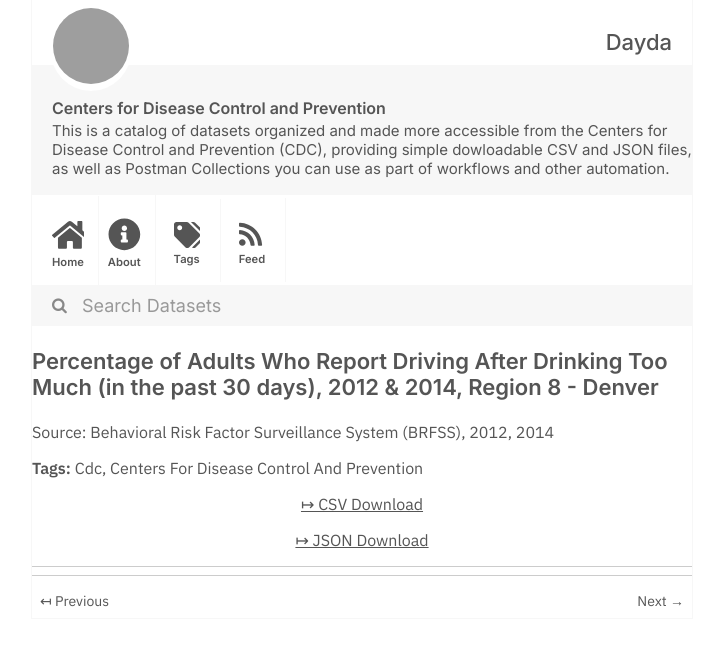
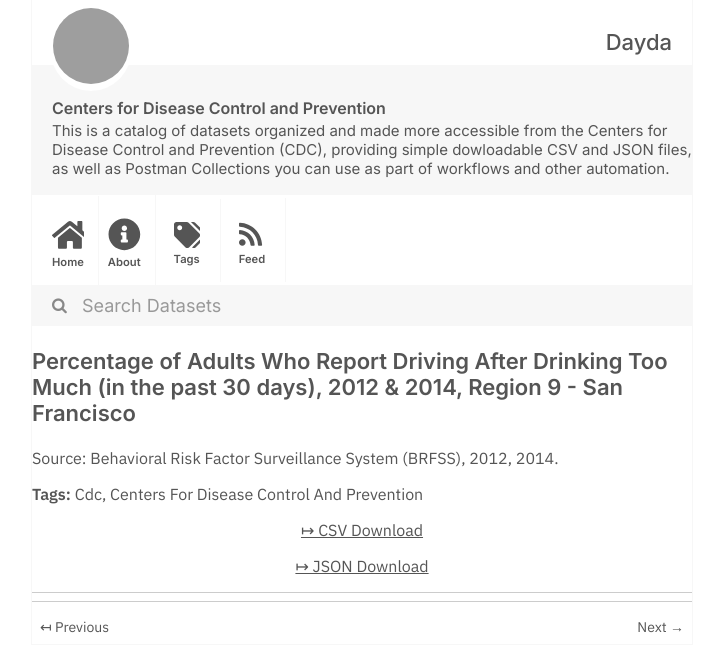
Before and after one commit to dayda-entities/centers-for-disease-control-and-prevention, a Jekyll site: the page built from _posts/2020-11-12-percentage-of-adults-who-repor.md, in a window 1280 px wide, cut to the strip 0-672 px from the top of the page. Shown: the whole strip, without its empty margins (278-1000 px from the left). Built offline with Jekyll 4.4.1, drawn with Linux system fonts in a browser that asks for light colours; grey boxes are pictures that could not be loaded.

```diff
--- a/_posts/2020-11-12-percentage-of-adults-who-repor.md
+++ b/_posts/2020-11-12-percentage-of-adults-who-repor.md
@@ -1,18 +1,18 @@
 ---
 title: >-
   Percentage of Adults Who Report Driving After Drinking Too Much (in the past
-  30 days), 2012 & 2014, Region 8 - Denver
-created: '2020-11-12T12:13:45.142919'
-modified: '2021-04-21T19:19:18.692731'
+  30 days), 2012 & 2014, Region 9 - San Francisco
+created: '2020-11-12T12:14:55.738907'
+modified: '2021-04-21T19:27:38.055604'
 state: active
 type: dataset
 tags:
   - Cdc
   - Centers For Disease Control And Prevention
 groups: []
-csv_url: 'https://data.cdc.gov/api/views/a37y-w96i/rows.csv?accessType=DOWNLOAD'
-json_url: 'https://data.cdc.gov/api/views/a37y-w96i/rows.json?accessType=DOWNLOAD'
+csv_url: 'https://data.cdc.gov/api/views/i9qr-47vu/rows.csv?accessType=DOWNLOAD'
+json_url: 'https://data.cdc.gov/api/views/i9qr-47vu/rows.json?accessType=DOWNLOAD'
 layout: post
 
 ---
-Source: Behavioral Risk Factor Surveillance System (BRFSS), 2012, 2014
+Source: Behavioral Risk Factor Surveillance System (BRFSS), 2012, 2014.
```
